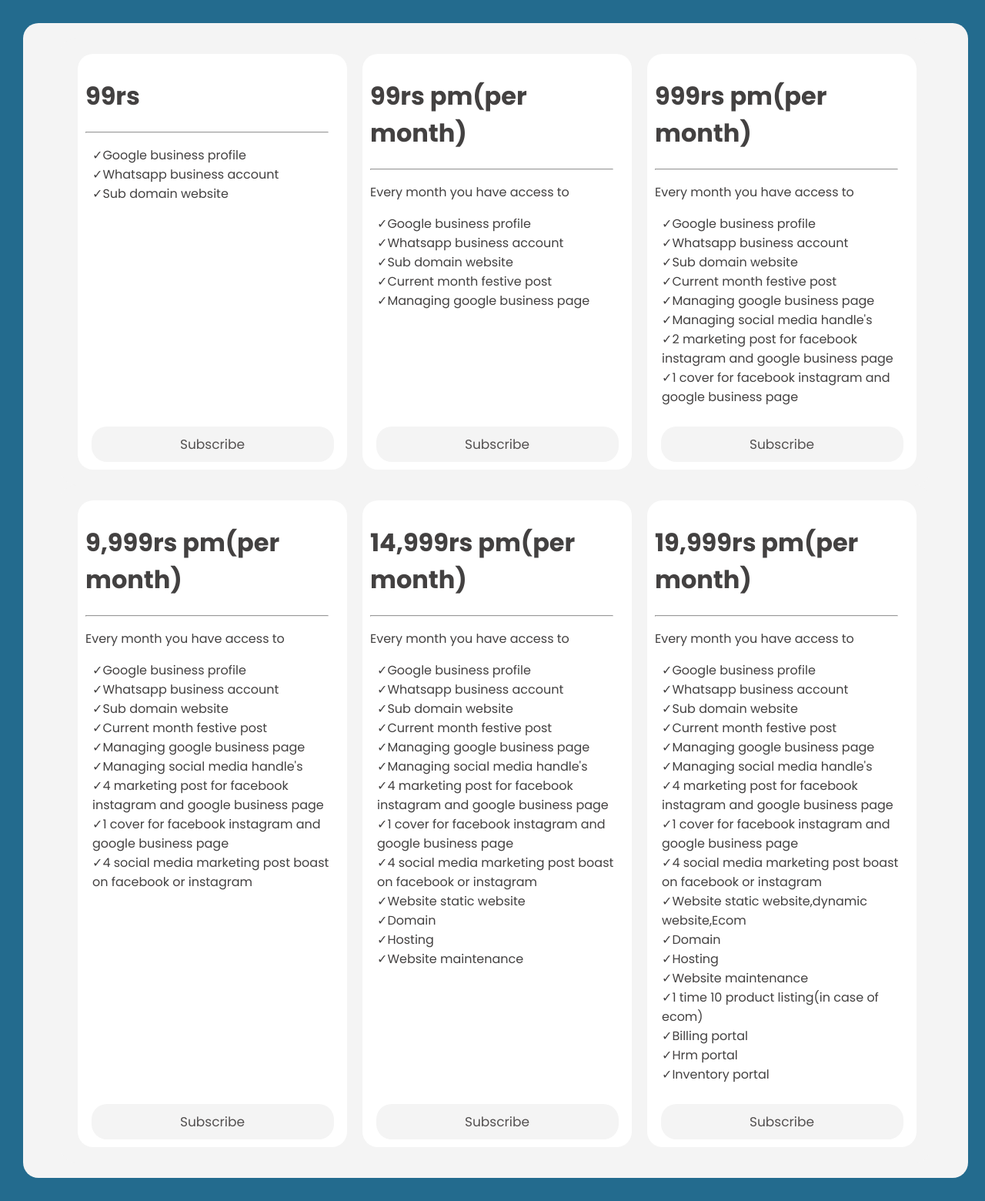
After one commit to hariom3330/Bizvility2, a Django app: page /select_plan/ in a window 1280 px wide. The commit adds this page. Shown: the whole page at 77% size. Run offline with Django 5.2, Linux system fonts and the light colour scheme.

Commit message:
plans html

```diff
--- /dev/null
+++ b/two/static/css/select_plan.css
@@ -0,0 +1,332 @@
+body{
+    margin:0;
+    padding:30px;
+    margin-right: 32px;
+    font-family:"Poppins","sans serif";
+    background-color: rgb(35, 107, 142);
+    color: rgb(67, 65, 65);
+}
+
+
+
+ .plans{
+    padding: 20px;
+    display: grid;
+
+    grid-template-columns: 400px 400px 400px;
+    gap: 20px;
+    margin-top: 0;
+    align-items: center;
+    /* width: 450px;  */
+    height: 100%;
+    background-color: #f4f4f4;
+    border-radius: 20px;
+    /* border: 2px solid black; */
+    /* border: 2px solid black; */
+}
+
+.plan{
+    height: 100%;
+    background-color: white;
+    border-radius: 20px;
+    border: none;
+    width: 100%;
+    transition: transform 0.5s;
+    display: flex;
+    flex-direction: column;
+    margin-left: 2px;
+    /* border: 2px solid green; */
+
+
+}
+
+.plan:hover{
+
+
+    transform: scale(1.05);
+    background-color: rgb(35, 107, 142);
+    color: white;
+}
+
+.plan:hover button{
+
+
+    background-color: rgb(23, 81, 110);
+    color: white;
+
+}
+
+.content{
+    /* margin-left: 20px; */
+    padding: 10px;
+    height: 100%;
+
+}
+
+.content hr{
+    width: 95%;
+    margin-left: 0;
+}
+
+.subscribe{
+    border-radius: 20px;
+    border:none;
+    background-color:white;
+    position: sticky;
+
+    padding: 10px;
+    width: 90%;
+    margin-bottom: 10px;
+    /* border: 1px solid yellow; */
+    align-self: center;
+    font-family:"Poppins","sans serif";
+    color: rgb(84, 81, 81);
+    font-size: 17px;
+    background-color: #f4f4f4;
+    /* margin-top: 70%; */
+}
+
+
+.tick{
+    list-style: none;
+    margin-left: -31px;
+}
+
+
+.tick li::before{
+    content: "\2713";
+}
+
+
+.subscribe:hover{
+
+    cursor: pointer;
+    /* margin-top: 90%; */
+
+}
+
+
+.plansContainer{
+    display: flex;
+    flex-direction: column;
+    background-color: #f4f4f4;
+    border-radius: 20px;
+    padding: 20px;
+    height: 100%;
+    width: 100%;
+    justify-content: center;
+    align-items: center;
+
+    /* border: 2px solid red; */
+
+}
+
+.plans1{
+    padding-bottom: 20px;
+}
+
+.plans2{
+    margin-top: 0;
+}
+
+
+
+/*
+@media (max-width : 976px){
+
+    body{
+        background-color: aqua;
+    };
+    .plans{
+        background-color: yellow;
+
+
+
+    };
+
+}  */
+
+
+/* .div1{
+    border: none;
+    margin: 0;
+    color: white;
+
+    margin-left: 15%;
+    align-items: center;
+}
+.div1 h2{
+    margin-left: 15px;
+}
+
+.content{
+    background-color: white;
+    border-bottom-left-radius: 20px;
+    border-bottom-right-radius: 20px;
+    height: 80%;
+}
+
+
+.div3{
+   display: flex;
+   flex-direction: column;
+   justify-content: center;
+   align-items: center;
+   border: none;
+} */
+
+
+
+
+@media(max-width : 1344px){
+
+    .plans{
+        padding: 20px;
+        display: grid;
+
+        grid-template-columns: 350px 350px 350px;
+        gap: 20px;
+        margin-top: 0;
+        align-items: center;
+        height: 100%;
+        background-color: #f4f4f4;
+        border-radius: 20px;
+    };
+
+
+
+}
+
+@media(max-width : 1188px){
+
+    .plans{
+        padding: 20px;
+        display: grid;
+
+        grid-template-columns: 320px 320px 320px;
+        gap: 20px;
+        margin-top: 0;
+        align-items: center;
+        height: 100%;
+        background-color: #f4f4f4;
+        border-radius: 20px;
+    };
+
+
+
+}
+
+@media(max-width : 1110px){
+
+    .plans{
+        padding: 20px;
+        display: grid;
+
+        grid-template-columns: 300px 300px 300px;
+        gap: 20px;
+        margin-top: 0;
+        align-items: center;
+        height: 100%;
+        background-color: #f4f4f4;
+        border-radius: 20px;
+    };
+
+
+
+}
+
+@media(max-width : 1038px){
+
+    .plans{
+        padding: 20px;
+        display: grid;
+
+        grid-template-columns: 250px 250px 250px;
+        gap: 20px;
+        margin-top: 0;
+        align-items: center;
+        height: 100%;
+        background-color: #f4f4f4;
+        border-radius: 20px;
+    };
+
+
+
+}
+
+@media(max-width : 896px){
+
+    .plans{
+        padding: 20px;
+        display: grid;
+
+        grid-template-columns: 220px 220px 220px;
+        gap: 20px;
+        margin-top: 0;
+        align-items: center;
+        height: 100%;
+        background-color: #f4f4f4;
+        border-radius: 20px;
+    };
+
+
+
+}
+
+@media(max-width : 802px){
+
+    .plans{
+        padding: 20px;
+        display: grid;
+
+        grid-template-columns: 200px 200px 200px;
+        gap: 20px;
+        margin-top: 0;
+        align-items: center;
+        height: 100%;
+        background-color: #f4f4f4;
+        border-radius: 20px;
+    };
+
+
+
+}
+
+
+
+
+
+
+ @media(max-width : 736px){
+
+    .plans{
+        display: grid;
+        grid-template-columns: repeat(auto-fill, minmax(250px, 1fr));
+        margin-top: 0px;
+        /* grid-template-rows: 400px 400px 400px; */
+        height: 95%;
+        row-gap: 40px;
+        /* padding-top: 50px;      */
+        padding-bottom: 40px
+    };
+
+    .plans1{
+        padding-bottom: 0px;
+    }
+
+
+
+    .plan{
+
+        height: 100%;
+
+
+    };
+
+    .content{
+        height: 600px;
+    };
+
+
+
+}
--- a/two/templates/Listing_form.html
+++ b/two/templates/Listing_form.html
@@ -10,11 +10,13 @@
 </head>
 <body>
     <div class="container">
-        <form action="#" method="POST" class="listing-form">
+        <form action="{% url 'Listing_form' %}" method="POST" class="listing-form">
+            {% csrf_token %}
+
             <h1>Primary Listing Details</h1>
             <div class="form-group">
                 <label for="listing-title">Listing Title</label>
-                <input type="text" id="listing-title" name="listing-title" required>
+                <input type="text" id="listing-title" name="listing-title" >
             </div>
             <div class="form-group">
                 <label for="tagline">Does Your Business Have A Tagline?</label>
--- a/two/templates/detail.html
+++ b/two/templates/detail.html
@@ -420,7 +420,6 @@
     <!--//END BOOKING DETAILS -->
     <!--============================= FOOTER =============================-->
 
-    {% include 'footer.html'%}
     <!--//END FOOTER -->
 
 
--- a/two/templates/index5.html
+++ b/two/templates/index5.html
@@ -52,6 +52,5 @@
 
 
 
-    {% include 'footer.html'%}
 </body>
 </html>
--- /dev/null
+++ b/two/templates/select_plan.html
@@ -0,0 +1,167 @@
+{% load static %}
+<!DOCTYPE html>
+<html lang="en">
+<head>
+    <meta charset="UTF-8">
+    <meta charset="UTF-8">
+    <meta name="viewport" content="width=device-width, initial-scale=1.0">
+    <title>First Page</title>
+    <link rel="stylesheet" href="{% static 'css/select_plan.css' %}">
+    <link href="https://fonts.googleapis.com/css2?family=Poppins:ital,wght@0,100;0,200;0,300;0,400;0,500;0,600;0,700;0,800;0,900;1,100;1,200;1,300;1,400;1,500;1,600;1,700;1,800;1,900&display=swap" rel="stylesheet">
+</head>
+<body>
+    <!-- <div class="main"> -->
+
+        <div class="plansContainer">
+            <div class="plans plans1">
+
+                <div class="plan plan1 ">
+
+                    <div class="content">
+                    <h1>99rs</h1>
+                    <hr>
+                    <!-- <p>Every month you have access to</p> -->
+                    <ul class="tick">
+                        <li>Google business profile</li>
+                        <li>Whatsapp business account</li>
+                        <li>Sub domain website</li>
+                        <!-- <li>5 videos</li> -->
+                    </ul>
+
+                  </div>
+                  <button class="subscribe">Subscribe</button>
+
+                </div>
+                <div class="plan plan2">
+                    <div class="content">
+                        <h1>99rs pm(per month)</h1>
+                        <hr>
+                        <p>Every month you have access to</p>
+                        <ul class="tick">
+                            <li>Google business profile</li>
+                            <li>Whatsapp business account</li>
+                            <li>Sub domain website</li>
+                            <li>Current month festive post</li>
+                            <li>Managing google business page</li>
+                        </ul>
+
+                    </div>
+                    <button class="subscribe">Subscribe</button>
+
+
+                </div>
+                <div class="plan plan3">
+                    <div class="content">
+                        <h1>999rs pm(per month)</h1>
+                        <hr>
+                        <p>Every month you have access to</p>
+                        <ul class="tick">
+                            <li>Google business profile</li>
+                            <li>Whatsapp business account</li>
+                            <li>Sub domain website</li>
+                            <li>Current month festive post</li>
+                            <li>Managing google business page</li>
+                            <li>Managing social media handle's</li>
+                            <li>2 marketing post for facebook instagram and google business page</li>
+                            <li>1 cover for facebook instagram and google business page</li>
+
+                        </ul>
+
+
+                      </div>
+                      <button class="subscribe">Subscribe</button>
+                </div>
+              </div>
+
+
+              <div class="plans plans2">
+
+                <div class="plan plan1 ">
+
+                    <div class="content">
+                    <h1>9,999rs pm(per month)</h1>
+                    <hr>
+                    <p>Every month you have access to</p>
+                    <ul class="tick">
+                        <li>Google business profile</li>
+                        <li>Whatsapp business account</li>
+                        <li>Sub domain website</li>
+                        <li>Current month festive post</li>
+                        <li>Managing google business page</li>
+                        <li>Managing social media handle's</li>
+                        <li>4 marketing post for facebook instagram and google business page</li>
+                        <li>1 cover for facebook instagram and google business page</li>
+                        <li>4 social media marketing post boast on facebook or instagram</li>
+
+                    </ul>
+
+                  </div>
+                  <button class="subscribe">Subscribe</button>
+
+                </div>
+                <div class="plan plan2">
+                    <div class="content">
+                        <h1>14,999rs pm(per month)</h1>
+                        <hr>
+                        <p>Every month you have access to</p>
+                        <ul class="tick">
+                            <li>Google business profile</li>
+                            <li>Whatsapp business account</li>
+                            <li>Sub domain website</li>
+                            <li>Current month festive post</li>
+                            <li>Managing google business page</li>
+                            <li>Managing social media handle's</li>
+                            <li>4 marketing post for facebook instagram and google business page</li>
+                            <li>1 cover for facebook instagram and google business page</li>
+                            <li>4 social media marketing post boast on facebook or instagram</li>
+                            <li>Website static website</li>
+                            <li>Domain</li>
+                            <li>Hosting</li>
+                            <li>Website maintenance</li>
+                        </ul>
+                    </div>
+                    <button class="subscribe">Subscribe</button>
+
+
+
+                </div>
+                <div class="plan plan3">
+                    <div class="content">
+                        <h1>19,999rs pm(per month)</h1>
+                        <hr>
+                        <p>Every month you have access to</p>
+                        <ul class="tick">
+                            <li>Google business profile</li>
+                            <li>Whatsapp business account</li>
+                            <li>Sub domain website</li>
+                            <li>Current month festive post</li>
+                            <li>Managing google business page</li>
+                            <li>Managing social media handle's</li>
+                            <li>4 marketing post for facebook instagram and google business page</li>
+                            <li>1 cover for facebook instagram and google business page</li>
+                            <li>4 social media marketing post boast on facebook or instagram</li>
+                            <li>Website static website,dynamic website,Ecom</li>
+                            <li>Domain</li>
+                            <li>Hosting</li>
+                            <li>Website maintenance</li>
+                            <li>1 time 10 product listing(in case of ecom)</li>
+                            <li>Billing portal</li>
+                            <li>Hrm portal</li>
+                            <li>Inventory portal</li>
+                        </ul>
+
+                      </div>
+                      <button class="subscribe">Subscribe</button>
+
+                </div>
+              </div>
+
+        </div>
+
+
+
+
+    <!-- </div> -->
+     <script src="index.js"></script>
+</body>
+</html>
--- a/two/urls.py
+++ b/two/urls.py
@@ -16,6 +16,7 @@ urlpatterns = [
     path('profile/',profile, name="profile"),
     path('add/',add, name="add"),
     path('Listing_form/',Listing_form, name="Listing_form"),
+    path('select_plan/',select_plan, name="select_plan"),
     path('listing/',listing, name="listing"),
     path('reels/',reels, name="reels"),
     path('index2/',index2,name='index2'),
@@ -26,9 +27,9 @@ urlpatterns = [
     path('profile/update/', update_profile, name='update_profile'),
     path('result/', result, name='result'),
     # path('detail/', detail, name='detail'),
-    path('result/', result, name='result'),
     path('add_listing/', add_listing, name='add_listing'),
     path('productdetail/<int:pk>', views.ProductDetailView.as_view(), name="productdetail"),
+    path('searchByCategory/<str:category>',searchByCategory,name='searchByCategory')
 
 
 
--- a/two/views.py
+++ b/two/views.py
@@ -132,21 +132,26 @@ class ProductDetailView(View):
 
 
 def result(request):
-    if request.method == 'POST':
-        print("Result")
-        one = request.POST.get('query')
-        all =Listing.objects.filter(name_service__icontains=one)
-        param ={'all':all}
+    one = request.GET.get('search_value')
+    all =Listing.objects.filter(name_service__icontains=one)
+    param ={'all':all}
+    return render(request,'index5.html',param)
 
-        return render(request,'index5.html',param)
-    return render(request,'index5.html')
-
-
-
+def searchByCategory(request,category):
+    all =Listing.objects.filter(category=category)
+    param ={'all':all}
+    return render(request,'index5.html',param)
 
 
 def Listing_form(request):
+    if request.method == 'POST':
+        title = request.POST.get('listing-title')
+        return redirect('select_plan')
     return render(request,'Listing_form.html')
+
+def select_plan(request):
+    return render(request,'select_plan.html')
+
 def listing(request):
     return render(request,'listing.html')
 
```
Also changed, not shown: two/models.py (+17 -1 lines), two/static/css/home_page.css (+15 -3 lines), two/static/js/home_page.js (added, +9 -0 lines), two/static/js/reels_city.js (+8 -14 lines), two/templates/index3.html (+28 -48 lines), two/templates/reels_city.html (+23 -11 lines), db.sqlite3, two/migrations/0011_listing_category.py (added).
